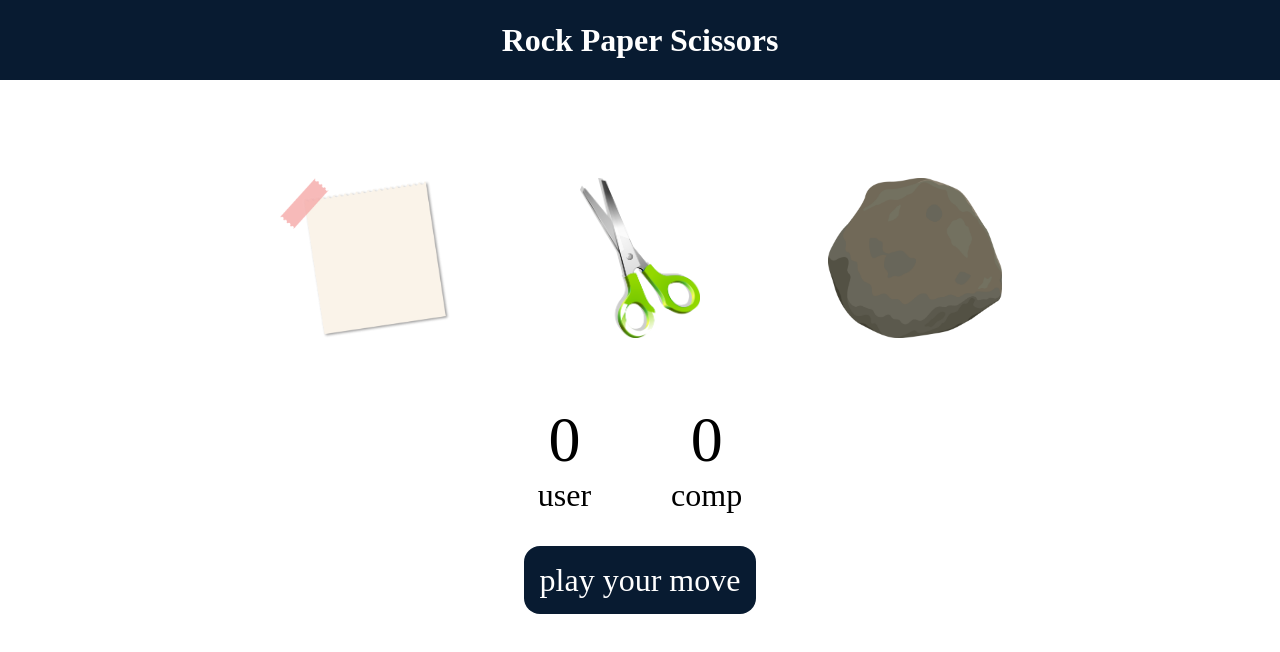
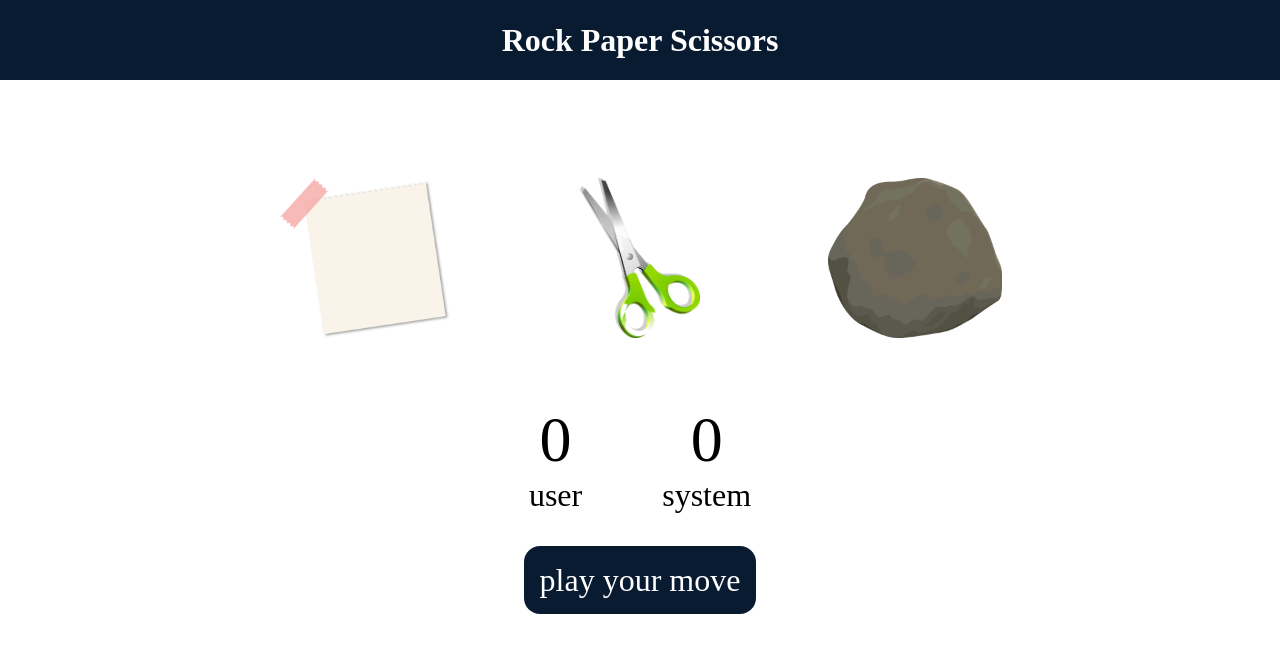
Before and after one commit to mbhiman/stone-paper-scissor, a plain HTML site: page index.html in a window 1280 px wide. Drawn offline with Linux system fonts and the light colour scheme.

Commit message:
comp changed to system

```diff
--- a/index.html
+++ b/index.html
@@ -28,7 +28,7 @@
         </div>
         <div class="score">
             <p id="computer-score">0</p>
-            <p>comp</p>
+            <p>system</p>
         </div>
 
     </div>
```
